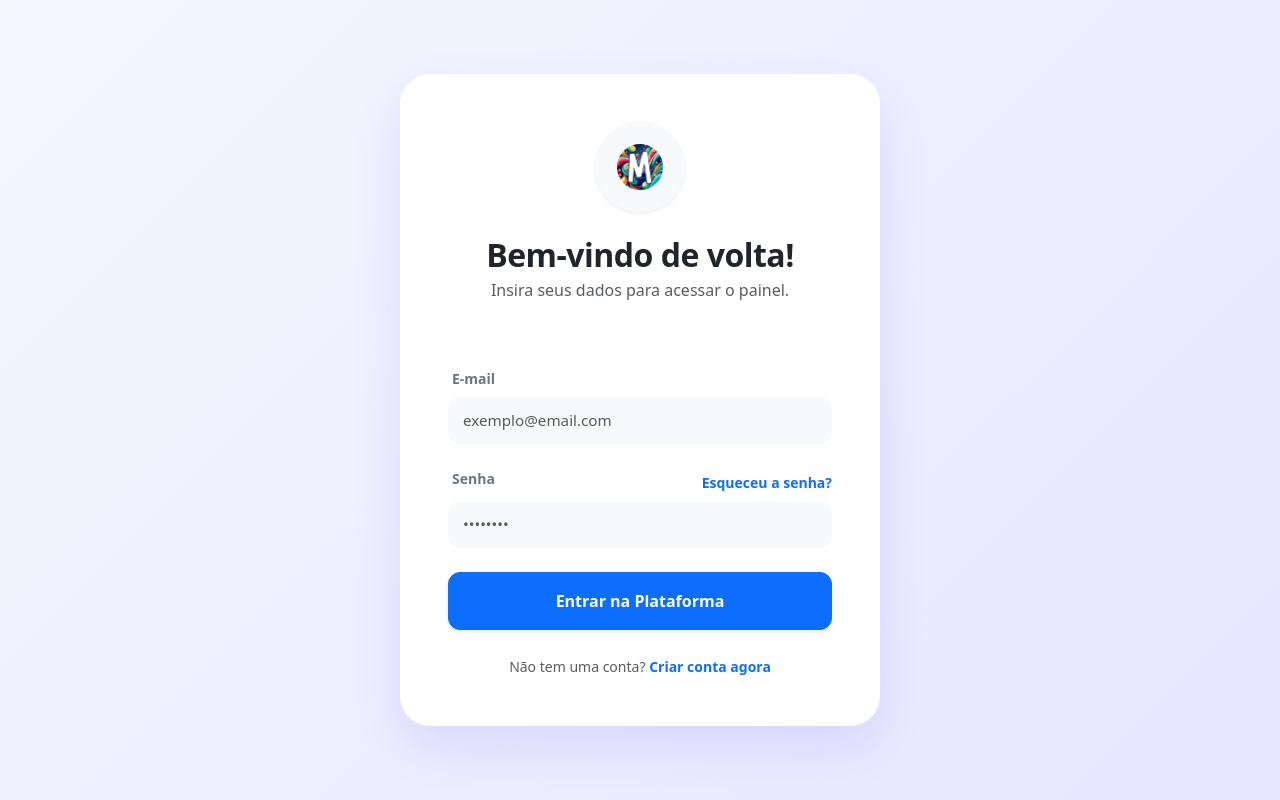
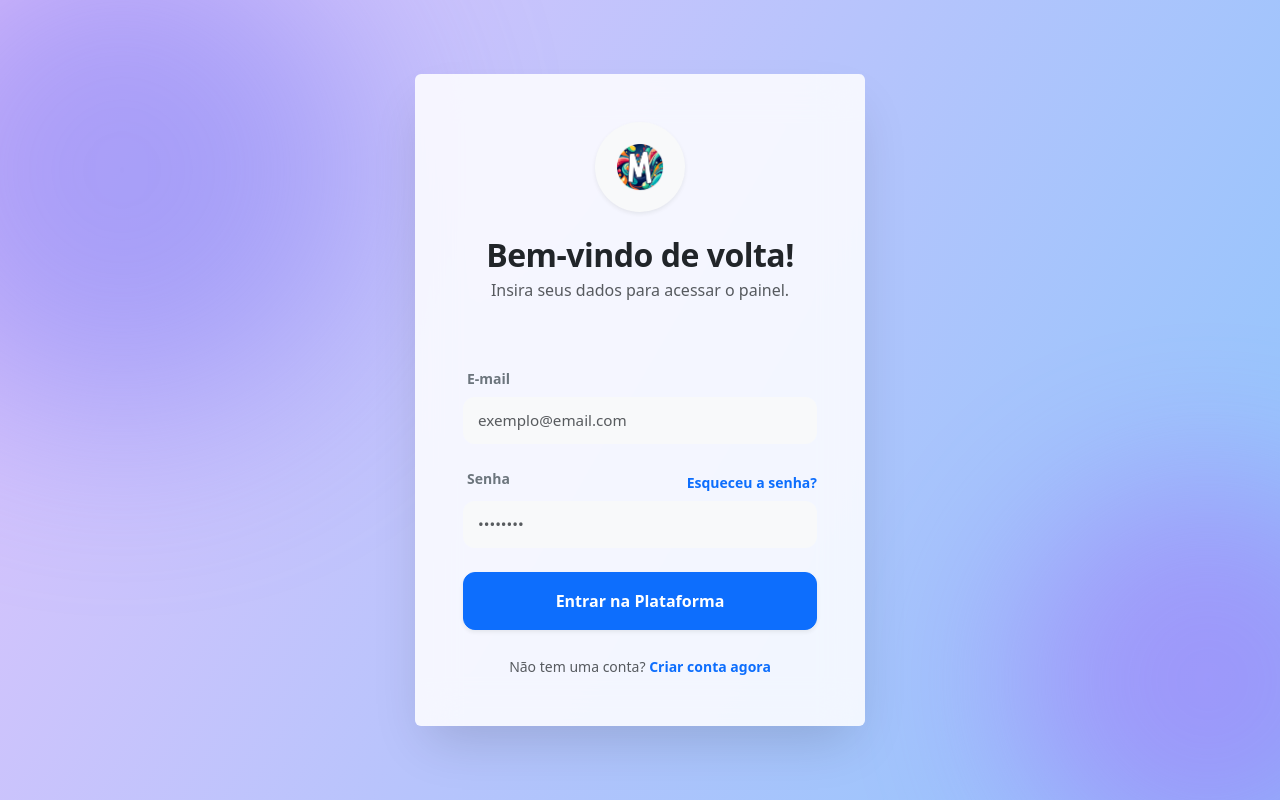
Before and after one commit to MarcusViniciusS1/Marketing, a React (Vite) app in the folder frontmarket/: page / in a window 1280 px wide. Built offline with nearby package versions, Linux system fonts and the light colour scheme; no server answers.

Commit message:
Designe mais limpo

```diff
--- a/frontmarket/src/components/layouts/layoutLogin/index.tsx
+++ b/frontmarket/src/components/layouts/layoutLogin/index.tsx
@@ -5,18 +5,31 @@ export default function LayoutLogin(){
     <div
       className="d-flex justify-content-center align-items-center vh-100"
       style={{
-        background: "linear-gradient(135deg, #F4F7FE 0%, #E6E6FF 100%)", // Fundo Off-white/Indigo suave
-        backgroundSize: "cover"
+        // Fundo gradiente "Aurora" moderno
+        background: "linear-gradient(120deg, #e0c3fc 0%, #8ec5fc 100%)",
+        position: "relative",
+        overflow: "hidden"
       }}
     >
+      {/* Elementos decorativos de fundo (Orbs) */}
+      <div style={{
+          position: 'absolute', top: '-10%', left: '-10%', width: '500px', height: '500px',
+          background: '#6366f1', borderRadius: '50%', filter: 'blur(100px)', opacity: 0.4, zIndex: 0
+      }}></div>
+      <div style={{
+          position: 'absolute', bottom: '-10%', right: '-10%', width: '400px', height: '400px',
+          background: '#a855f7', borderRadius: '50%', filter: 'blur(80px)', opacity: 0.4, zIndex: 0
+      }}></div>
+
       <div
-        className="card border-0 p-5"
+        className="card border-0 p-5 fade-in"
         style={{
-          maxWidth: "480px",
+          maxWidth: "450px",
           width: "90%",
-          borderRadius: "30px", // Bordas bem arredondadas
-          boxShadow: "0px 20px 50px rgba(67, 24, 255, 0.1)", // Sombra colorida suave
-          backgroundColor: "#ffffff"
+          zIndex: 1,
+          background: "rgba(255, 255, 255, 0.85)", // Mais opaco para legibilidade
+          backdropFilter: "blur(20px)",
+          boxShadow: "0 25px 50px -12px rgba(0, 0, 0, 0.15)"
         }}
       >
         <Outlet />
--- a/frontmarket/src/index.css
+++ b/frontmarket/src/index.css
@@ -1,15 +1,23 @@
-/* Importação da Fonte Inter (Google Fonts) */
+/* Importação da Fonte Inter */
 @import url('https://fonts.googleapis.com/css2?family=Inter:wght@300;400;500;600;700&display=swap');
 
 :root {
-  --primary-color: #4318FF; /* Indigo Vibrante */
-  --secondary-color: #6AD2FF; /* Cyan Suave */
-  --dark-bg: #111C44; /* Azul Noturno Profundo (Sidebar) */
-  --light-bg: #F4F7FE; /* Cinza Azulado Claro (Fundo Geral) */
-  --text-main: #2B3674; /* Texto Escuro */
-  --text-muted: #A3AED0; /* Texto Secundário */
-  --card-bg: #FFFFFF;
-  --shadow-soft: 0px 18px 40px rgba(112, 144, 176, 0.12);
+  /* Paleta de Cores 2025 (Indigo & Violeta Moderno) */
+  --primary-color: #6366f1; /* Indigo Vibrante */
+  --primary-hover: #4f46e5;
+  --secondary-color: #a855f7; /* Roxo Suave */
+  --accent-color: #06b6d4; /* Cyan */
+
+  --dark-bg: #0f172a; /* Slate 900 - Mais elegante que preto */
+  --light-bg: #f8fafc; /* Slate 50 */
+
+  --text-main: #1e293b;
+  --text-muted: #64748b;
+
+  --glass-bg: rgba(255, 255, 255, 0.7);
+  --glass-border: 1px solid rgba(255, 255, 255, 0.5);
+  --shadow-soft: 0 10px 40px -10px rgba(0,0,0,0.08);
+  --shadow-glow: 0 0 20px rgba(99, 102, 241, 0.4);
 }
 
 body {
@@ -20,121 +28,129 @@ body {
   -webkit-font-smoothing: antialiased;
 }
 
-/* --- CUSTOM SCROLLBAR --- */
-::-webkit-scrollbar {
-  width: 6px;
-  height: 6px;
-}
-::-webkit-scrollbar-track {
-  background: transparent;
-}
-::-webkit-scrollbar-thumb {
-  background: #cfd8dc;
-  border-radius: 10px;
+/* --- FUNDOS MODERNOS --- */
+.bg-mesh {
+  background-color: #f3f4f6;
+  background-image:
+    radial-gradient(at 0% 0%, hsla(253,16%,7%,1) 0, transparent 50%),
+    radial-gradient(at 50% 0%, hsla(225,39%,30%,1) 0, transparent 50%),
+    radial-gradient(at 100% 0%, hsla(339,49%,30%,1) 0, transparent 50%);
+  background-size: cover;
 }
 
-/* --- CARDS MODERNOS --- */
+/* --- CARDS (Glassmorphism) --- */
 .card {
-  border: none;
-  border-radius: 20px; /* Bordas bem arredondadas */
-  background-color: var(--card-bg);
+  border: var(--glass-border);
+  border-radius: 24px; /* Bordas bem arredondadas */
+  background: white;
   box-shadow: var(--shadow-soft);
-  transition: transform 0.2s ease, box-shadow 0.2s ease;
+  backdrop-filter: blur(12px);
+  transition: transform 0.3s cubic-bezier(0.4, 0, 0.2, 1), box-shadow 0.3s ease;
 }
 
 .card:hover {
-  transform: translateY(-2px); /* Leve flutuação no hover */
+  transform: translateY(-4px);
+  box-shadow: 0 20px 40px -10px rgba(0,0,0,0.12);
+}
+
+/* --- INPUTS --- */
+.form-control, .form-select {
+  background-color: #f1f5f9;
+  border: 1px solid transparent;
+  border-radius: 14px;
+  padding: 12px 16px;
+  font-size: 0.95rem;
+  transition: all 0.2s ease;
+  color: var(--text-main);
+}
+
+.form-control:focus, .form-select:focus {
+  background-color: #ffffff;
+  border-color: var(--primary-color);
+  box-shadow: 0 0 0 4px rgba(99, 102, 241, 0.15);
+  outline: none;
 }
 
 /* --- BOTÕES --- */
 .btn {
-  border-radius: 12px;
-  padding: 10px 24px;
-  font-weight: 500;
-  font-size: 0.9rem;
+  border-radius: 14px;
+  padding: 12px 28px;
+  font-weight: 600;
+  letter-spacing: 0.3px;
   border: none;
   transition: all 0.3s ease;
+  position: relative;
+  overflow: hidden;
 }
 
 .btn-primary {
-  background: linear-gradient(90deg, var(--primary-color) 0%, #6a4df7 100%);
+  background: linear-gradient(135deg, var(--primary-color), var(--secondary-color));
   color: white;
-  box-shadow: 0 4px 10px rgba(67, 24, 255, 0.4);
 }
 
 .btn-primary:hover {
-  box-shadow: 0 8px 20px rgba(67, 24, 255, 0.6);
+  background: linear-gradient(135deg, var(--primary-hover), var(--secondary-color));
+  box-shadow: var(--shadow-glow);
   transform: scale(1.02);
 }
 
-.btn-outline-danger {
-  border: 1px solid #ff5b5b;
-  color: #ff5b5b;
-  background: transparent;
+.btn-light {
+  background: white;
+  color: var(--text-main);
+  border: 1px solid #e2e8f0;
 }
-.btn-outline-danger:hover {
-  background: #ff5b5b;
-  color: white;
+
+.btn-light:hover {
+  background: #f8fafc;
+  border-color: #cbd5e1;
+}
+
+/* --- SIDEBAR --- */
+.nav-link {
+  border-radius: 12px;
+  margin-bottom: 8px;
+  padding: 12px 16px;
+  color: #94a3b8 !important;
+  font-weight: 500;
+  transition: all 0.2s ease;
+}
+
+.nav-link:hover {
+  background-color: rgba(255, 255, 255, 0.05);
+  color: white !important;
+  padding-left: 20px; /* Efeito de slide */
+}
+
+.nav-link.active {
+  background: linear-gradient(90deg, var(--primary-color), transparent);
+  color: white !important;
+  border-left: 3px solid #a855f7;
 }
 
 /* --- TABELAS --- */
-.table-responsive {
-  border-radius: 20px;
-  overflow: hidden;
-}
-
 .table thead th {
-  background-color: #F7F9FB;
+  background-color: transparent;
   color: var(--text-muted);
-  font-weight: 600;
-  font-size: 0.85rem;
+  font-size: 0.75rem;
+  letter-spacing: 1px;
   text-transform: uppercase;
-  letter-spacing: 0.5px;
-  border-bottom: 1px solid #E9EDF7;
+  border-bottom: 2px solid #f1f5f9;
   padding: 16px;
 }
 
 .table tbody td {
-  padding: 16px;
-  color: var(--text-main);
-  border-bottom: 1px solid #F4F7FE;
-  font-weight: 500;
+  padding: 20px 16px;
   vertical-align: middle;
+  border-bottom: 1px solid #f1f5f9;
+  font-size: 0.9rem;
 }
 
-/* --- BADGES --- */
-.badge {
-  padding: 6px 12px;
-  border-radius: 8px;
-  font-weight: 600;
-  font-size: 0.75rem;
+/* --- ANIMAÇÕES --- */
+@keyframes fadeIn {
+  from { opacity: 0; transform: translateY(10px); }
+  to { opacity: 1; transform: translateY(0); }
 }
 
-.bg-success-subtle {
-  background-color: #E6FBF3 !important;
-  color: #01B574 !important;
+.fade-in {
+  animation: fadeIn 0.5s ease-out forwards;
 }
-
-.bg-primary-subtle {
-  background-color: #EBEBFF !important;
-  color: var(--primary-color) !important;
-}
-
-/* --- SIDEBAR (Transições) --- */
-.nav-link {
-  border-radius: 10px;
-  margin-bottom: 5px;
-  transition: all 0.2s;
-  color: var(--text-muted) !important;
-}
-
-.nav-link:hover {
-  background-color: rgba(255, 255, 255, 0.1);
-  color: white !important;
-}
-
-.nav-link.active {
-  background: linear-gradient(90deg, var(--primary-color) 0%, #6a4df7 100%);
-  color: white !important;
-  box-shadow: 0 4px 12px rgba(0, 0, 0, 0.2);
-}
```
Also changed, not shown: frontmarket/src/components/sidebar/index.tsx (+90 -52 lines).
